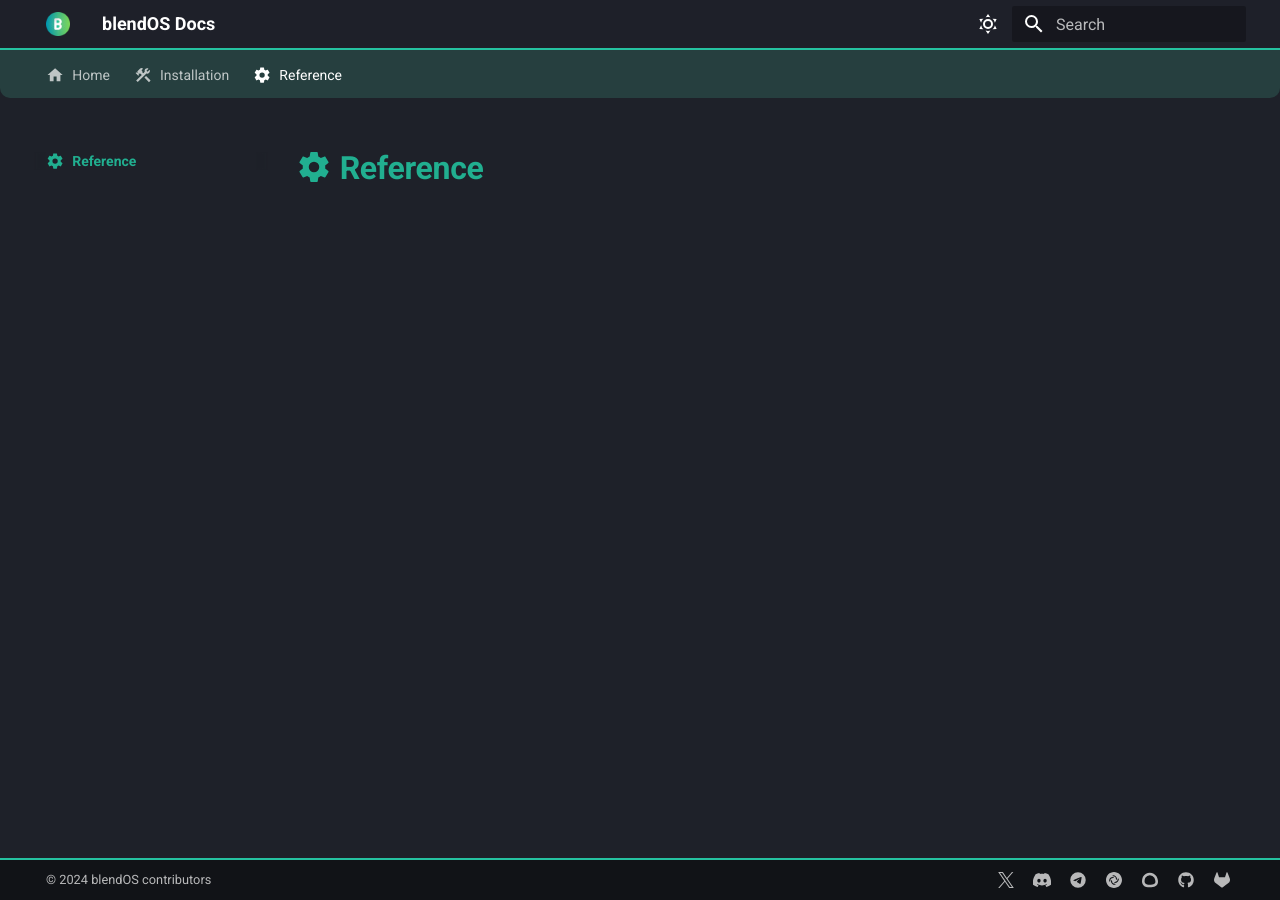
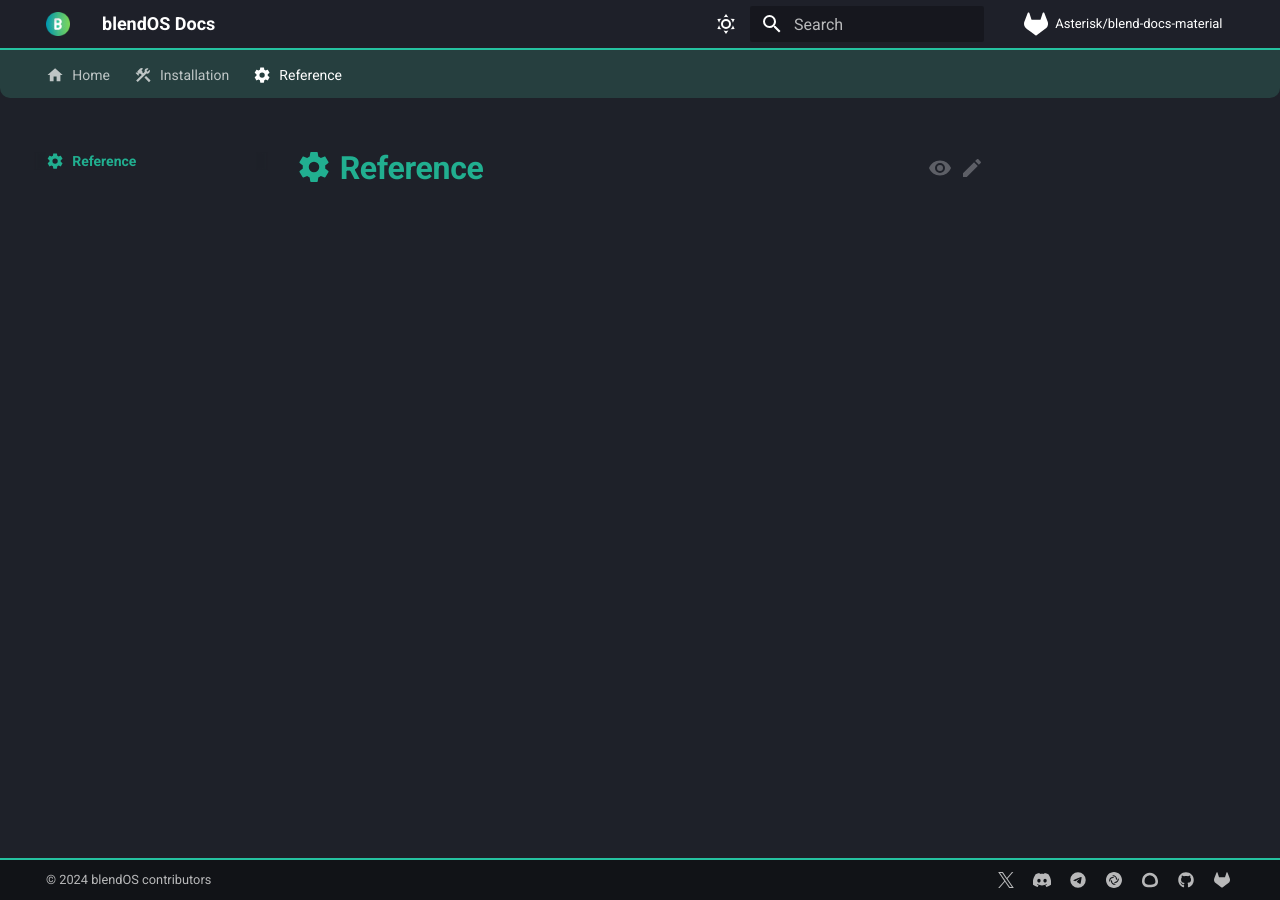
Before and after one commit to blend-os/website, an MkDocs documentation site: the page built from docs/reference/README.md, in a window 1280 px wide. Built offline with MkDocs 1.6.1 and Material for MkDocs 9.7.7, drawn with Linux system fonts in a browser that asks for light colours.

Commit message:
add repo features

```diff
--- a/mkdocs.yml
+++ b/mkdocs.yml
@@ -1,11 +1,17 @@
 site_name: blendOS Docs
 site_url: https://blend-docs-material.pages.dev
+repo_url: https://git.blendos.co/asterisk/blend-docs-material
+repo_name: Asterisk/blend-docs-material
+edit_uri: edit/main/docs
 theme:
   name: material
   custom_dir: overrides
   logo: assets/img/logo.png
   favicon: assets/img/logo.png
   icon:
+    repo: fontawesome/brands/gitlab
+    edit: material/pencil
+    view: material/eye
     admonition:
       tip: material/lightbulb
   features:
@@ -18,6 +24,8 @@
     - content.code.copy
     - content.code.annotate
     - content.tooltips
+    - content.action.edit
+    - content.action.view
     - toc.follow
     - navigation.top
     - search.suggest
```
